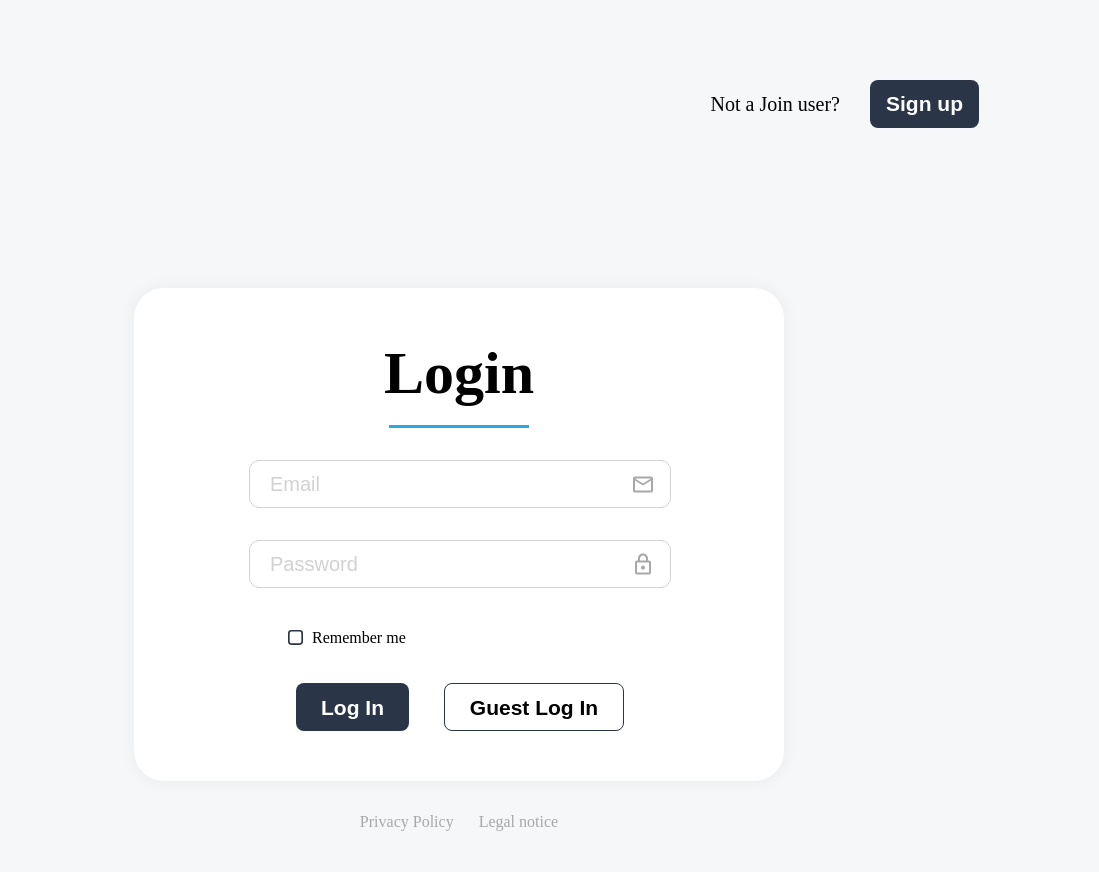
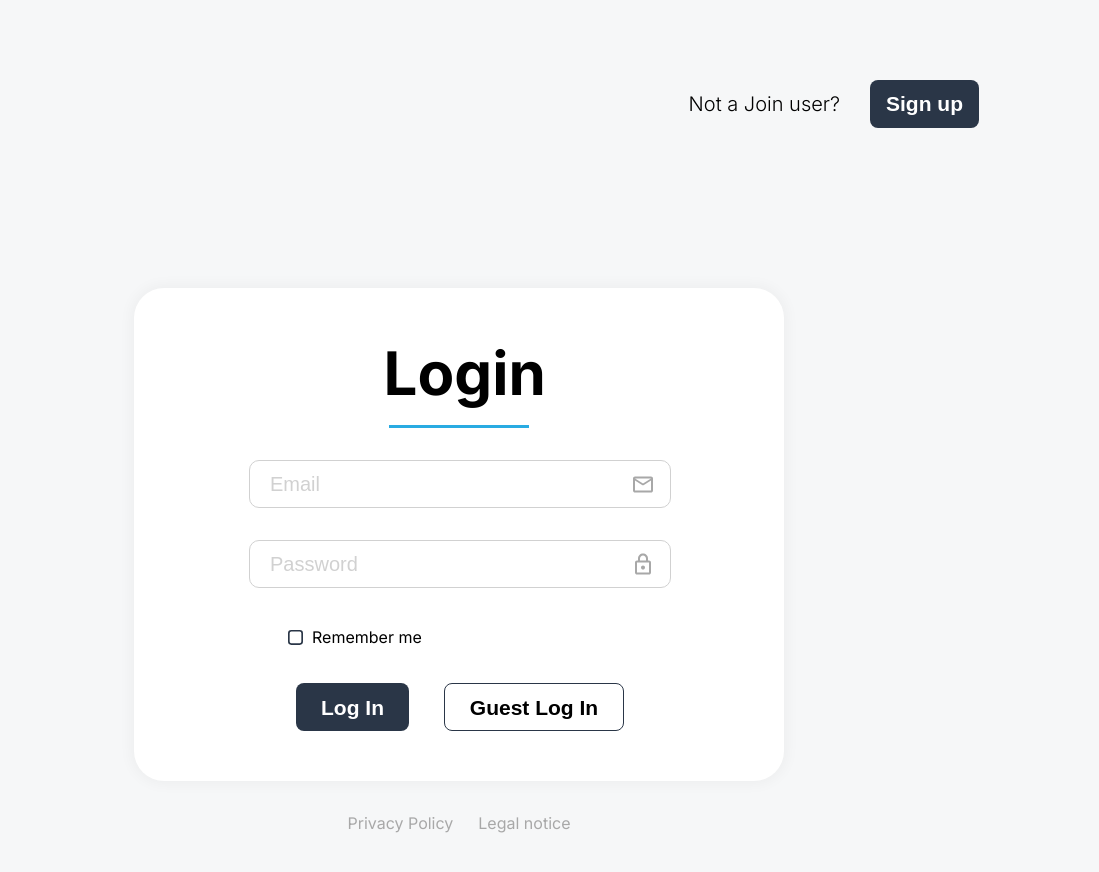
Before and after one commit to Creative-Web-Dev2023/Join, a plain HTML site: page index.html in a window 1280 px wide. Shown: the full height of the page, 181-1280 px from the left. Drawn offline with Linux system fonts and the light colour scheme.

Commit message:
added font

```diff
--- a/index.html
+++ b/index.html
@@ -2,7 +2,11 @@
 <html lang="en">
 <head>
 	<meta charset="UTF-8">
+	<meta http-equiv="X-UA-Compatible" content="IE=edge">
 	<meta name="viewport" content="width=device-width, initial-scale=1.0">
+	<link rel="preconnect" href="https://fonts.googleapis.com">
+    <link rel="preconnect" href="https://fonts.gstatic.com" crossorigin>
+    <link href="https://fonts.googleapis.com/css2?family=Inter:wght@100..900&display=swap" rel="stylesheet">
 	<link rel="stylesheet" href="login.css">
 	<link rel="shortcut icon" href="./assets/img/favicon.svg" type="image/x-icon">
 	<title>Login</title>
--- a/login.css
+++ b/login.css
@@ -19,6 +19,7 @@ body{
     flex-direction:column;
     align-items: center;
     background: #f6f7f8;
+    font-family: 'Inter', sans-serif;
 }
 .logo-start-screen {
     position: absolute;
--- a/sign_up.css
+++ b/sign_up.css
@@ -6,6 +6,7 @@ body {
     align-items: center;
     height: 100vh; /* Ensure the body takes up the full height of the viewport */
     background-color: #f0f0f0;
+    font-family: 'Inter', sans-serif;
 }
 
 /* GLOBAL */
```
